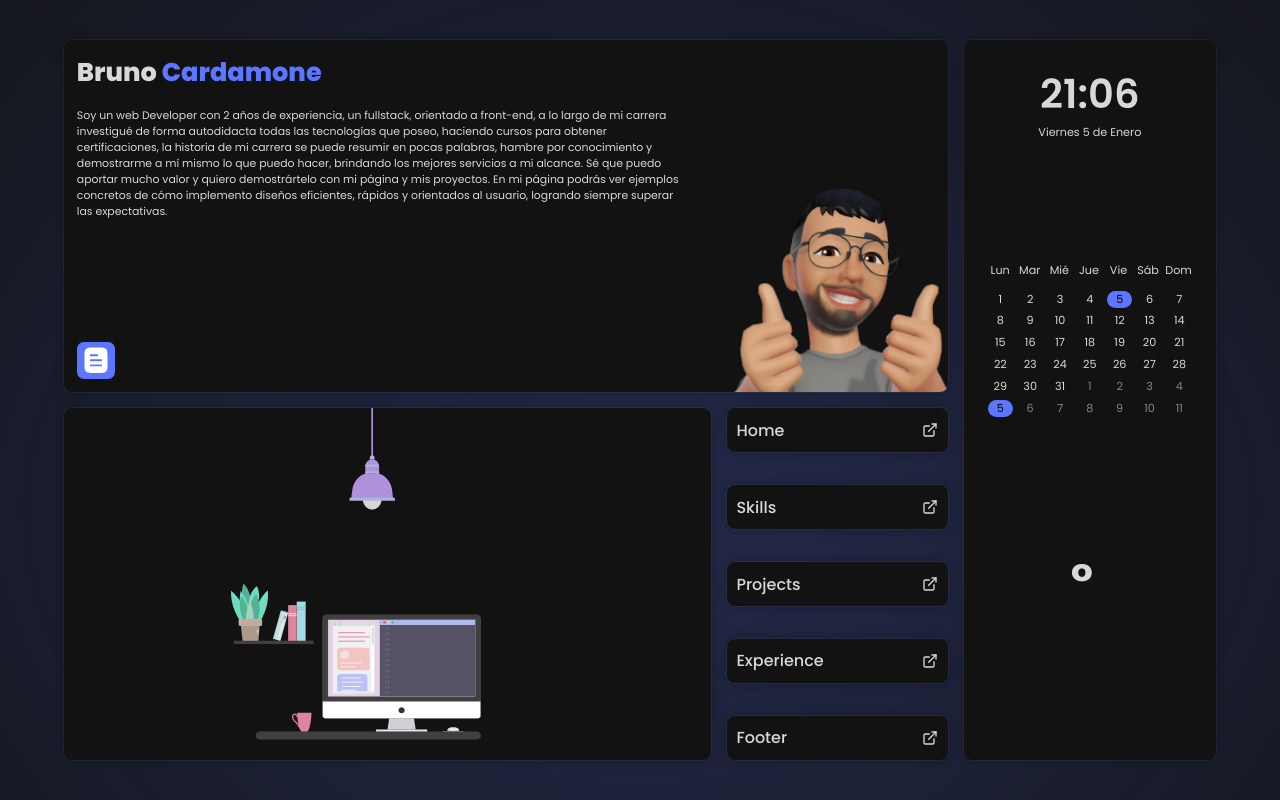
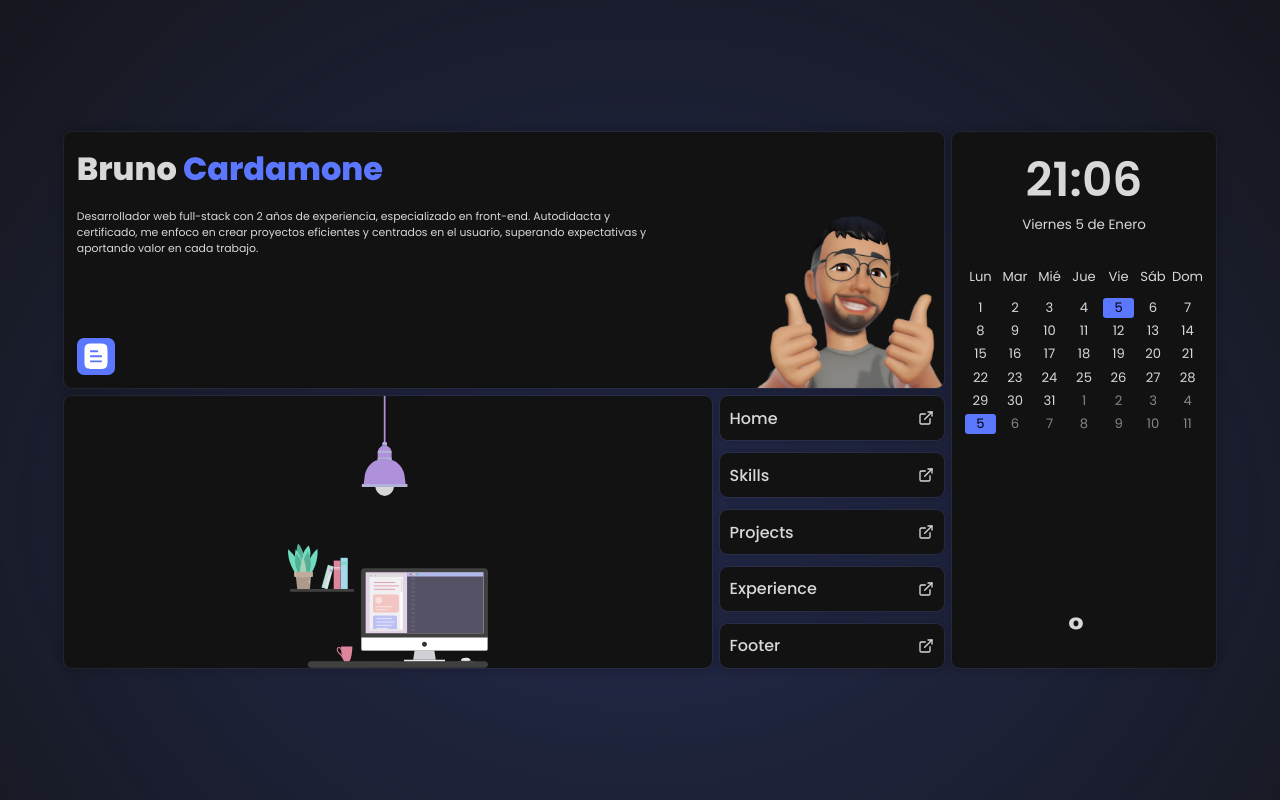
Before and after one commit to Brunocarda2005/Bruno, a React (Vite) app: page / in a window 1280 px wide. Shown: the top 800 px of the page. Built offline with nearby package versions, Linux system fonts and the light colour scheme; no server answers.

Commit message:
fix: arreglamos varios problemas de estilo y mejoramos un poco de logica

```diff
--- a/src/components/ProyectAndWorks/components/serch/components/seeker/Seeker.css
+++ b/src/components/ProyectAndWorks/components/serch/components/seeker/Seeker.css
@@ -19,7 +19,7 @@
   background-color: var(--color-sexto);
   color: var(--color-principal);
   border-radius: var(--border-radius-med);
-  padding-left: 2rem;
+  padding-left: 2.5rem;
 }
 
 .buscador__seeker__content__lupa {
--- a/src/components/start/Start.css
+++ b/src/components/start/Start.css
@@ -1,40 +1,68 @@
 .main {
   width: 100%;
-  height: 100vh;
+  min-height: 100vh;
   display: flex;
   justify-content: center;
   align-items: center;
 }
 
-
-.main__content-grid {
-  width: 90%;
-  height: 90%;
-  display: grid;
-  grid-template-columns: 1fr 1fr .7fr .8fr;
-  grid-template-rows: 1fr 1fr;
-  gap: 1rem;
-}
-
-.about {
-  grid-column: span 3;
-}
-
-.tools {
-  grid-column: 4;
-  grid-row: 1 / -1;
-}
-
-.wallpaper {
-  grid-column: span 2;
-}
-
 .main__content-grid__container {
   width: 100%;
-  padding: .8rem;
+  padding: 0.8rem;
   border-radius: 0.5rem;
   background-color: var(--color-quinto);
   position: relative;
   overflow: hidden;
   outline: var(--outline);
 }
+
+.main__content-grid {
+  width: 90%;
+  height: 90%;
+  display: grid;
+  grid-template-columns: 1fr 1fr 0.7fr 0.8fr;
+  gap: 0.5rem;
+}
+
+.about {
+  grid-row: 1;
+  grid-column: span 4;
+}
+
+.tools {
+  grid-column: span 2;
+  grid-row: 2;
+}
+
+.wallpaper {
+  grid-row: 3;
+  grid-column: span 5;
+}
+
+.links {
+  grid-row: 2;
+  grid-column: span 2;
+}
+
+@media screen and (min-width: 700px) {
+  .about {
+    grid-row: 1;
+    grid-column: span 3;
+  }
+
+  .tools {
+    grid-column: span 2;
+    grid-row: 1 / 3;
+  }
+
+  .wallpaper {
+    grid-row: 2;
+    grid-column: span 2;
+    padding: 0;
+  }
+
+  .links {
+    grid-row: 2;
+    grid-column: 3;
+  }
+}
--- a/src/components/start/components/about/StartAbout.css
+++ b/src/components/start/components/about/StartAbout.css
@@ -1,6 +1,6 @@
 .about {
   display: grid;
-  grid-template-columns: 2fr .8fr;
+  grid-template-columns: 2fr 1fr;
   overflow: hidden;
 }
 
@@ -14,7 +14,7 @@
 
 .main__content-grid__container__about__title {
   color: var(--color-principal);
-  font-size: 1.6em;
+  font-size: 1.2em;
 }
 
 .title_blue {
@@ -22,7 +22,7 @@
 }
 
 .main__content-grid__container__about__text {
-  font-size: clamp(0.6em, .6vw + .2em, 2.5rem); /* texto responsive */
+  font-size: clamp(0.6em, .6vw + .2em, 2.5rem);
 }
 
 .main__content-grid__container__about__link {
@@ -55,8 +55,18 @@
 
 .main__content-grid__container__image__picture__img {
   position: absolute;
-  right: -10%;
+  right: -6%;
   bottom: -10%;
-  width: 100%;
-  max-width: 372px;
+  width: 70%;
+  max-width: 272px;
 }
+
+
+@media (min-width: 700px) {
+  .about {
+    min-height: 16rem;
+  }
+  .main__content-grid__container__about__title {
+    font-size: 2em;
+  }
+}
--- a/src/components/start/components/about/StartAbout.jsx
+++ b/src/components/start/components/about/StartAbout.jsx
@@ -11,16 +11,10 @@ export default function StartAbout() {
           Bruno <span className="title_blue">Cardamone</span>
         </h1>
         <p className="main__content-grid__container__about__text">
-          Soy un web Developer con 2 años de experiencia, un fullstack,
-          orientado a front-end, a lo largo de mi carrera investigué de forma
-          autodidacta todas las tecnologías que poseo, haciendo cursos para
-          obtener certificaciones, la historia de mi carrera se puede resumir en
-          pocas palabras, hambre por conocimiento y demostrarme a mí mismo lo
-          que puedo hacer, brindando los mejores servicios a mi alcance. Sé que
-          puedo aportar mucho valor y quiero demostrártelo con mi página y mis
-          proyectos. En mi página podrás ver ejemplos concretos de cómo
-          implemento diseños eficientes, rápidos y orientados al usuario,
-          logrando siempre superar las expectativas.
+          Desarrollador web full-stack con 2 años de experiencia, especializado
+          en front-end. Autodidacta y certificado, me enfoco en crear proyectos
+          eficientes y centrados en el usuario, superando expectativas y
+          aportando valor en cada trabajo.
         </p>
         <div className="main__content-grid__container__about__link">
           <a
--- a/src/components/start/components/links/StartLink.css
+++ b/src/components/start/components/links/StartLink.css
@@ -1,11 +1,11 @@
 .main__content-grid__container__hidden {
   display: flex;
   flex-direction: column;
-    gap: .3rem;
+  gap: 0.3rem;
   justify-content: space-between;
 
   .main__content-grid__container {
-        padding: .6rem;
+    padding: 0.6rem;
     font-weight: 500;
     display: flex;
     justify-content: space-between;
--- a/src/components/start/components/links/StartLinks.jsx
+++ b/src/components/start/components/links/StartLinks.jsx
@@ -4,7 +4,7 @@ import "./StartLink.css";
 
 export default function StartLink() {
   return (
-    <aside className="main__content-grid__container__hidden">
+    <aside className="main__content-grid__container__hidden links">
       {dataLink.map((link) => {
         return (
           <a
--- a/src/components/start/components/setup/StartSetup.css
+++ b/src/components/start/components/setup/StartSetup.css
@@ -4,11 +4,10 @@
   display: flex;
   justify-content: center;
   align-items: center;
-  gap: 1rem;
   position: absolute;
-  top: -10%;
+  top: 0%;
   .light__img {
-    width: 80%;
+    width: 50%;
     height: auto;
     object-fit: cover;
   }
@@ -20,10 +19,27 @@
   display: flex;
   justify-content: center;
   align-items: end;
-  gap: 1rem;
   .setup__img {
-    width: 80%;
+    width: 50%;
     height: auto;
     object-fit: cover;
   }
 }
+
+.main__content-grid__container__lamp__picture,
+.main__content-grid__container__setup__picture {
+  width: 100%;
+  display: flex;
+  justify-content: center;
+}
+
+@media (min-width: 700px) {
+  .main__content-grid__container__lamp__picture,
+  .main__content-grid__container__setup__picture {
+    max-width: 400px;
+  }
+
+  .wallpaper {
+    min-height: 17rem;
+  }
+}
--- a/src/components/start/components/setup/StartSetup.jsx
+++ b/src/components/start/components/setup/StartSetup.jsx
@@ -7,12 +7,12 @@ export default function StartSetup() {
   return (
     <aside className="main__content-grid__container wallpaper box-shadow">
       <section className="main__content-grid__container__lamp">
-        <picture>
+        <picture className="main__content-grid__container__lamp__picture">
           <img src={lampIMG} alt="lamp light svg" className="light__img" />
         </picture>
       </section>
       <section className="main__content-grid__container__setup">
-        <picture>
+        <picture className="main__content-grid__container__setup__picture">
           <img src={setupIMG} alt="setup svg" className="setup__img" />
         </picture>
       </section>
--- a/src/components/start/components/tools/StartTools.css
+++ b/src/components/start/components/tools/StartTools.css
@@ -1,14 +1,48 @@
 .tools {
   display: flex;
   flex-direction: column;
+  transition: height 1s ease-in-out;
 }
 
 .main__content-grid__container__change-content {
   display: flex;
-  gap: 1rem;
+  align-items: center;
+  justify-content: center;
+  font-weight: 600;
+  font-size: 0.8em;
+  padding-top: 0.8rem;
 }
 
-@media (min-width: 768px) {
+.calendario,
+.clima {
+  transition: all 0.4s ease-in-out;
+  cursor: pointer;
+}
+
+.calendario.show-false {
+  transform: translateX(100%);
+}
+
+.calendario.show-true {
+  transform: translateX(-20%);
+}
+
+.clima.show-false {
+  transform: translateX(20%);
+}
+
+.clima.show-true {
+  transform: translateX(-160%);
+}
+
+.tools__content {
+  height: 100%;
+  display: flex;
+  flex-direction: column;
+  justify-content: space-between;
+}
+
+@media (min-width: 700px) {
   .main__content-grid__container__change-content {
     display: none;
   }
--- a/src/components/start/components/tools/StartTools.jsx
+++ b/src/components/start/components/tools/StartTools.jsx
@@ -1,26 +1,52 @@
-import { useState } from "react";
+import { useEffect, useState } from "react";
 import "./StartTools.css";
 import Calendar from "./components/calendar/Calendar";
 import Clima from "./components/climate/Climate";
 
 export function StartTools() {
-  const [changeContent, setChangeContent] = useState(0);
   const CALENDARIO = 0;
   const CLIMA = 1;
+  const [changeContent, setChangeContent] = useState(CALENDARIO);
+  const [isMobile, setIsMobile] = useState(window.innerWidth <= 700);
+
+  useEffect(() => {
+    const handleResize = () => {
+      setIsMobile(window.innerWidth <= 700);
+    };
+
+    window.addEventListener("resize", handleResize);
+    return () => {
+      window.removeEventListener("resize", handleResize);
+    };
+  }, []);
 
   return (
     <aside className="main__content-grid__container tools box-shadow">
-      <Calendar />
-      <Clima />
+      {isMobile ? (
+        changeContent === CALENDARIO ? (
+          <Calendar />
+        ) : (
+          <Clima />
+        )
+      ) : (
+        <div className="tools__content">
+          <Calendar />
+          <Clima />
+        </div>
+      )}
       <article className="main__content-grid__container__change-content">
         <div
-          className={`main__content-grid__container__change-content__content calendario show_${changeContent}`}
+          className={`main__content-grid__container__change-content__content calendario show-${
+            changeContent === CALENDARIO
+          }`}
           onClick={() => setChangeContent(CALENDARIO)}
         >
           <span>Calendario</span>
         </div>
         <div
-          className={`main__content-grid__container__change-content__content clima show_${changeContent}`}
+          className={`main__content-grid__container__change-content__content clima show-${
+            changeContent === CLIMA
+          }`}
           onClick={() => setChangeContent(CLIMA)}
         >
           <span>Clima</span>
--- a/src/components/start/components/tools/components/calendar/Calendar.css
+++ b/src/components/start/components/tools/components/calendar/Calendar.css
@@ -1,15 +1,14 @@
 .container__StartTools {
-  height: 55%;
+  height: 90%;
   display: flex;
   flex-direction: column;
-  justify-content: space-between;
+  align-items: center;
 }
 
 .time__content {
   display: flex;
   flex-direction: column;
   align-items: center;
-  padding-top: 5%;
 }
 
 .time__content__reloj {
@@ -18,23 +17,24 @@
 }
 
 .time__content__frase {
-  font-size: 0.7em;
+  font-size: 0.6em;
 }
 
 .calendar__content {
-  width: 100%;
+  width: 90%;
   display: flex;
   flex-direction: column;
   align-items: center;
   gap: 0.7rem;
+  padding-top: 0.6rem;
 }
 
 .calendar__content__days,
 .calendar__content__calendar {
-  width: 90%;
+  width: 100%;
   display: grid;
   grid-template-columns: repeat(7, 1fr);
-  gap: 0.3rem;
+  gap: 0.2rem;
 }
 
 .calendar__content__calendar__day,
@@ -42,9 +42,9 @@
   display: flex;
   justify-content: center;
   align-items: center;
-  font-size: 0.7em;
+  font-size: clamp(0.5em, 1vw + 0.3em, 3.5em);
   cursor: pointer;
-  border-radius: 10rem;
+  border-radius: 0.2rem;
 }
 
 .calendar__content__calendar__day {
@@ -77,3 +77,27 @@
   outline: 1px solid #ffffff1f;
   color: var(--color-principal);
 }
+
+@media (min-width: 700px) {
+  .container__StartTools {
+    height: auto;
+  }
+
+  .time__content__frase {
+    font-size: clamp(0.5em, 0.8vw + 0.2em, 3.5em);
+  }
+
+  .time__content__reloj {
+    font-size: clamp(0.6em, 0.8vw + 2.3em, 3.5em);
+  }
+
+  .calendar__content {
+    width: 100%;
+    padding-top: 2rem;
+  }
+
+  .calendar__content__calendar__day,
+  .calendar__content__days__day {
+    font-size: clamp(0.3em, 0.9vw + 0.1em, 3.5em);
+  }
+}
--- a/src/components/start/components/tools/components/climate/Climate.css
+++ b/src/components/start/components/tools/components/climate/Climate.css
@@ -1,6 +1,6 @@
 .main__content-grid__container__clima {
   width: 100%;
-  height: 50%;
+  height: 90%;
   display: flex;
   justify-content: center;
   align-items: center;
@@ -18,7 +18,23 @@
 }
 
 .main__content-grid__container__clima__content__grado {
-    font-size: 3em;
-    font-weight: 700;
-    color: var(--color-principal);
+  font-size: 2em;
+  font-weight: 700;
+  color: var(--color-principal);
 }
+
+@media (min-width: 700px) {
+  .main__content-grid__container__clima {
+    display: flex;
+    justify-content: center;
+    align-items: end;
+  }
+
+  .main__content-grid__container__clima__content__img {
+    max-width: 100px;
+  }
+
+  .main__content-grid__container__clima__content__grado {
+    font-size: clamp(0.6em, .6vw + 1.6em, 3.5em);
+  }
+}
```
Lines whose indentation alone changed are shown as unchanged.
